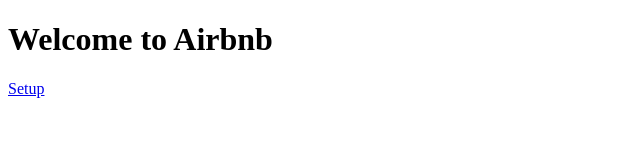
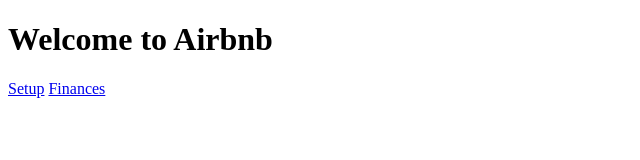
Before and after one commit to ny-airbnb/ny-airbnb.github.io, a plain HTML site: page index.html in a window 1280 px wide. Shown: the full height of the page, 0-640 px from the left. Drawn offline with Linux system fonts and the light colour scheme.

Commit message:
added link to my page

```diff
--- a/index.html
+++ b/index.html
@@ -9,7 +9,7 @@
 <body>
     <h1>Welcome to Airbnb</h1>
     <a href="setup-page/setup.html">Setup</a>
-
+    <a href="finances/finances.html">Finances</a>
     <!-- TODO:KANAIYM -->
 </body>
 </html>
```
